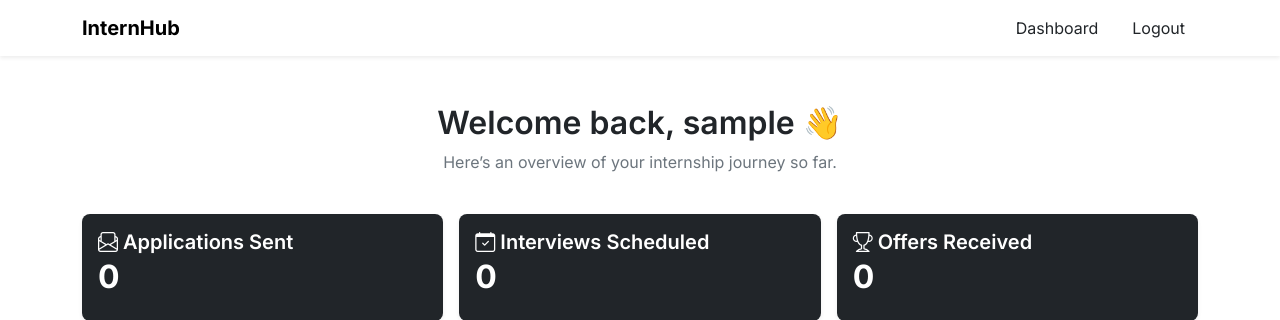
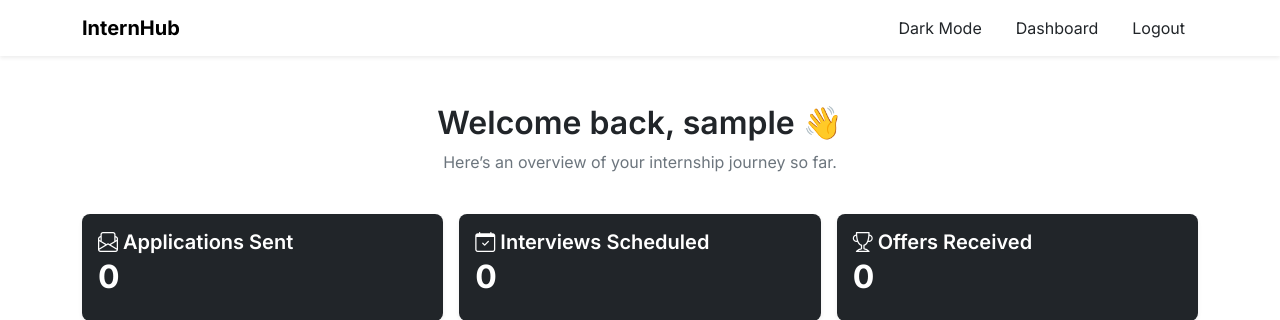
Before and after one commit to darkcom109/InternHub, a Django app: page /dashboard/ in a window 1280 px wide. Shown: the top 320 px of the page. Run offline with Django 5.2, Linux system fonts and the light colour scheme; the visitor is signed in with stand-in values (Sample User, id 1); data that the repository does not hold is empty.

Commit message:
Fully added light and dark mode

```diff
--- a/internhub_project/internhub/templates/components/navbar.html
+++ b/internhub_project/internhub/templates/components/navbar.html
@@ -10,19 +10,19 @@
         </button>
         <div class="collapse navbar-collapse" id="nav">
           <ul class="navbar-nav ms-auto mb-2 mb-lg-0 gap-2">
-            {% if not request.user.is_authenticated %}
               <li class="nav-item">
                 <!-- ✅ Light/Dark Mode Toggle -->
                 <button class="btn nav-item nav-button-style" :class="dark ? 'nav-button-style-dark' : 'nav-button-style'" @click="dark = !dark">
                   <span x-text="dark ? 'Light Mode' : 'Dark Mode'"></span>
                 </button>
               </li>
+            {% if not request.user.is_authenticated %}
               <li class="nav-item"><a class="btn nav-button-style" :class="dark ? 'nav-button-style-dark' : 'nav-button-style'" href="{% url 'index' %}">Welcome</a></li>
               <li class="nav-item"><a class="btn nav-button-style" :class="dark ? 'nav-button-style-dark' : 'nav-button-style'" href="{% url 'login' %}">Login</a></li>
               <li class="nav-item"><a class="btn nav-button-style" :class="dark ? 'nav-button-style-dark' : 'nav-button-style'" href="{% url 'signup' %}">Get started</a></li>
             {% else %}
-              <li class="nav-item"><a class="btn nav-button-style" href="{% url 'dashboard' %}">Dashboard</a></li>
-              <li class="nav-item"><a class="btn nav-button-style" href="{% url 'logout_view' %}">Logout</a></li>
+              <li class="nav-item"><a class="btn nav-button-style" :class="dark ? 'nav-button-style-dark' : 'nav-button-style'" href="{% url 'dashboard' %}">Dashboard</a></li>
+              <li class="nav-item"><a class="btn nav-button-style" :class="dark ? 'nav-button-style-dark' : 'nav-button-style'" href="{% url 'logout_view' %}">Logout</a></li>
             {% endif %}
           </ul>
         </div>
--- a/internhub_project/internhub/templates/dashboard.html
+++ b/internhub_project/internhub/templates/dashboard.html
@@ -38,21 +38,21 @@
     <!-- Stats Section -->
     <div class="row row-cols-1 row-cols-md-3 g-3 mb-4">
         <div class="col">
-        <div class="card h-100 bg-dark text-white border-0 shadow-sm p-3 rounded-3">
-            <h5 class="fw-semibold mb-1"><i class="bi bi-envelope-paper"></i> Applications Sent</h5>
-            <h2 class="fw-bold">{{ stats.total | default:"0" }}</h2>
+        <div class="card h-100 bg-dark text-white border-0 shadow-sm p-3 rounded-3" :class="dark ? 'text-black bg-white' : 'text-white bg-dark'">
+            <h5 class="fw-semibold mb-1" :class="dark ? 'text-black' : 'text-white'"><i class="bi bi-envelope-paper"></i> Applications Sent</h5>
+            <h2 class="fw-bold" :class="dark ? 'text-black' : 'text-white'">{{ stats.total | default:"0" }}</h2>
         </div>
         </div>
         <div class="col">
-        <div class="card h-100 bg-dark text-white border-0 shadow-sm p-3 rounded-3">
-            <h5 class="fw-semibold mb-1"><i class="bi bi-calendar-check"></i> Interviews Scheduled</h5>
-            <h2 class="fw-bold">{{ stats.interview | default:"0" }}</h2>
+        <div class="card h-100 bg-dark text-white border-0 shadow-sm p-3 rounded-3" :class="dark ? 'text-black bg-white' : 'text-white bg-dark'">
+            <h5 class="fw-semibold mb-1" :class="dark ? 'text-black' : 'text-white'"><i class="bi bi-calendar-check"></i> Interviews Scheduled</h5>
+            <h2 class="fw-bold" :class="dark ? 'text-black' : 'text-white'">{{ stats.interview | default:"0" }}</h2>
         </div>
         </div>
         <div class="col">
-        <div class="card h-100 bg-dark text-white border-0 shadow-sm p-3 rounded-3">
-            <h5 class="fw-semibold mb-1"><i class="bi bi-trophy"></i> Offers Received</h5>
-            <h2 class="fw-bold">{{ stats.offer | default:"0" }}</h2>
+        <div class="card h-100 bg-dark text-white border-0 shadow-sm p-3 rounded-3" :class="dark ? 'text-black bg-white' : 'text-white bg-dark'">
+            <h5 class="fw-semibold mb-1" :class="dark ? 'text-black' : 'text-white'"><i class="bi bi-trophy"></i> Offers Received</h5>
+            <h2 class="fw-bold" :class="dark ? 'text-black' : 'text-white'">{{ stats.offer | default:"0" }}</h2>
         </div>
         </div>
     </div>
```
